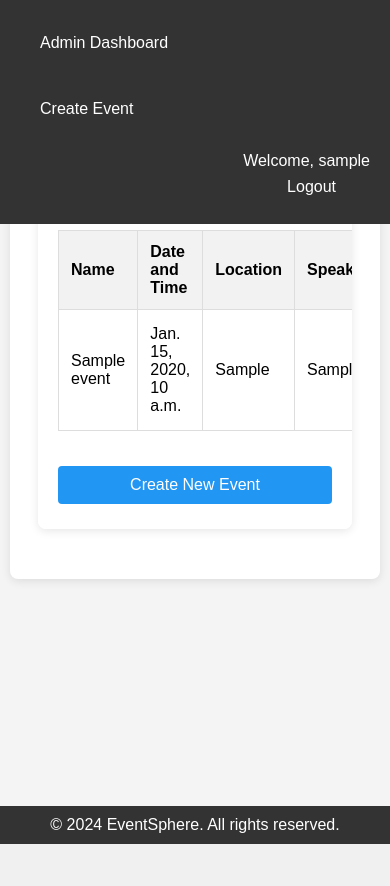
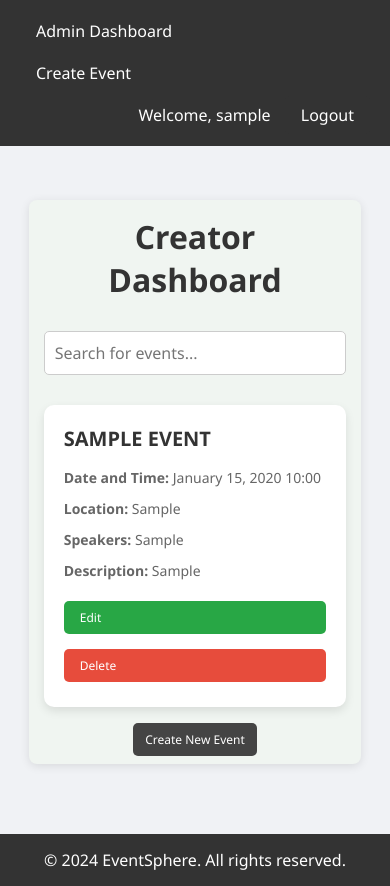
Before and after one commit to gcivil-nyu-org/wed-fall24-team3, a Django app: page /creator/ in a window 390 px wide. Before the commit the page ends 844 px from the top, so only its background shows below. Run offline with Django 5.2, Linux system fonts and the light colour scheme; a user stored in the database is signed in; tables that the repository leaves empty hold one stand-in row (values such as "Sample post").

Commit message:
UI changes

```diff
--- a/eventsphere/events/templates/events/creator_dashboard.html
+++ b/eventsphere/events/templates/events/creator_dashboard.html
@@ -1,195 +1,291 @@
 {% extends 'base.html' %}
+{% load static %}
 
 {% block title %}Creator Dashboard{% endblock %}
 
-{% block content %}
-<head>
+{% block extra_head %}
     <style>
-        /* Inline CSS styles */
-        body {
-            font-family: Arial, sans-serif;
-            background-color: #f4f4f4;
-            margin: 0;
-            padding: 0;
-        }
+        /* Creator Dashboard Specific Styles */
 
-        /* Navigation styles */
-        nav {
-            background-color: #333;
-            overflow: hidden;
-        }
-
-        nav ul {
-            list-style-type: none;
-            margin: 0;
-            padding: 0;
-        }
-
-        nav ul li {
-            float: left;
-        }
-
-        nav ul li a {
-            display: block;
-            color: white;
-            text-align: center;
-            padding: 14px 20px;
-            text-decoration: none;
-        }
-
-        nav ul li a:hover {
-            background-color: #111;
-        }
-
-        /* Clear floats */
-        nav::after {
-            content: "";
-            clear: both;
-            display: table;
-        }
-
-        /* Container styles */
-        .container {
+        /* Dashboard Container */
+        .dashboard-container {
             width: 90%;
-            max-width: 800px;
-            margin: 30px auto;
-            background-color: white;
+            max-width: 1200px;
+            margin: 120px auto 50px; /* Adjusted top margin to account for fixed navbar */
+            background-color: #f0f5f1; /* Very light green background */
             padding: 20px;
             border-radius: 8px;
             box-shadow: 0 2px 10px rgba(0, 0, 0, 0.1);
-            overflow-x: auto;
         }
 
         h1 {
             text-align: center;
             margin-bottom: 30px;
+            color: #333;
+            font-family: 'Segoe UI', Tahoma, Geneva, Verdana, sans-serif;
         }
 
-        /* Table styles */
-        table {
-            width: 100%;
-            border-collapse: collapse;
+        /* Search Bar */
+        .search-bar {
             margin-bottom: 30px;
+            text-align: center;
         }
 
-        table th, table td {
-            padding: 12px;
-            border: 1px solid #ddd;
-            text-align: left;
+        .search-bar input {
+            width: 80%;
+            max-width: 600px;
+            padding: 10px;
+            font-size: 16px;
+            border-radius: 5px;
+            border: 1px solid #ccc;
+            outline: none;
+            font-family: 'Segoe UI', Tahoma, Geneva, Verdana, sans-serif;
+            transition: border-color 0.3s ease;
         }
 
-        table th {
-            background-color: #f2f2f2;
+        .search-bar input:focus {
+            border-color: #28a745; /* Green border when focused */
         }
 
-        table tr:hover {
-            background-color: #f9f9f9; /* Row hover effect */
+        /* Card Grid Layout */
+        .card-grid {
+            display: grid;
+            grid-template-columns: repeat(auto-fill, minmax(280px, 1fr));
+            gap: 20px;
         }
 
-        /* Button styles */
-        .btn-edit, .btn-delete, .cta-button {
-            background-color: #4CAF50; /* Default button color */
+        /* Individual Event Card */
+        .card {
+            background-color: #ffffff; /* Pure white card background */
+            border-radius: 10px;
+            padding: 20px;
+            box-shadow: 0 4px 10px rgba(0, 0, 0, 0.1);
+            display: flex;
+            flex-direction: column;
+            justify-content: space-between;
+            transition: transform 0.3s, box-shadow 0.3s;
+        }
+
+        .card:hover {
+            transform: translateY(-5px);
+            box-shadow: 0 8px 15px rgba(0, 0, 0, 0.2);
+        }
+
+        .card h3 {
+            font-size: 22px;
+            color: #333333; /* Dark gray text */
+            margin-bottom: 15px;
+            font-weight: bold;
+            text-transform: uppercase;
+            font-family: 'Segoe UI', Tahoma, Geneva, Verdana, sans-serif;
+        }
+
+        .card p {
+            margin-bottom: 10px;
+            color: #666666; /* Medium gray for secondary text */
+            font-size: 16px;
+            line-height: 1.5;
+            font-family: 'Segoe UI', Tahoma, Geneva, Verdana, sans-serif;
+        }
+
+        .card .actions {
+            display: flex;
+            justify-content: flex-start; /* Align buttons side by side */
+            gap: 10px; /* Add space between buttons */
+            margin-top: 10px;
+        }
+
+        /* Action Buttons */
+        .btn-edit, .btn-delete {
+            padding: 10px 20px;
+            border-radius: 5px;
             color: white;
-            padding: 10px 15px;
-            text-align: center;
             text-decoration: none;
-            display: inline-block;
-            border-radius: 4px;
-            transition: background-color 0.3s;
-            margin: 5px; /* Add spacing between buttons */
+            font-size: 14px;
+            cursor: pointer;
+            transition: background-color 0.3s, transform 0.2s;
+            border: none;
+            font-family: 'Segoe UI', Tahoma, Geneva, Verdana, sans-serif;
+        }
+
+        .btn-edit {
+            background-color: #28a745; /* Green for Edit button */
         }
 
         .btn-edit:hover {
-            background-color: #45a049;
+            background-color: #218838; /* Darker green on hover */
+            transform: translateY(-2px);
         }
 
         .btn-delete {
-            background-color: rgb(186, 46, 46);
+            background-color: #e74c3c; /* Soft red for Delete button */
         }
 
         .btn-delete:hover {
-            background-color: rgb(244, 7, 7);
+            background-color: #c0392b; /* Darker red on hover */
+            transform: translateY(-2px);
         }
 
-        .cta-button {
-            background-color: #2196F3; /* CTA button color */
+        /* Create Event Button */
+        .btn-create-event {
+            background-color: #444444; /* Gray for Create Event button */
+            color: white;
+            padding: 10px 15px;
+            border-radius: 5px;
+            text-decoration: none;
+            transition: background-color 0.3s ease, transform 0.2s;
+            font-family: 'Segoe UI', Tahoma, Geneva, Verdana, sans-serif;
+            font-size: 14px;
         }
 
-        .cta-button:hover {
-            background-color: #0b7dda;
+        .btn-create-event:hover {
+            background-color: #575757; /* Darker gray on hover */
+            transform: translateY(-2px);
         }
 
-        /* Footer styles */
-        footer {
-            text-align: center;
-            padding: 10px;
-            background-color: #333;
-            color: white;
-            position: fixed;
-            width: 100%;
-            bottom: 0;
+        /* Responsive Styles */
+        @media (max-width: 768px) {
+            .dashboard-container {
+                width: 95%;
+                padding: 15px;
+            }
+
+            .search-bar input {
+                width: 90%;
+            }
+
+            .card h3 {
+                font-size: 20px;
+            }
+
+            .card p {
+                font-size: 14px;
+            }
+
+            .btn-edit, .btn-delete {
+                padding: 8px 16px;
+                font-size: 12px;
+            }
+
+            .btn-create-event {
+                padding: 8px 12px;
+                font-size: 12px;
+            }
         }
 
-        /* Responsive styles */
-        @media (max-width: 600px) {
-            nav ul li {
-                float: none;
+        @media (max-width: 480px) {
+            .card-grid {
+                grid-template-columns: 1fr;
             }
 
-            .container {
-                width: 95%;
+            .actions {
+                flex-direction: column;
+                align-items: stretch;
             }
 
-            .btn-edit, .btn-delete, .cta-button {
-                width: 100%; /* Full width buttons on small screens */
-                margin: 5px 0; /* Stack buttons vertically */
+            .btn-edit, .btn-delete {
+                width: 100%;
+                margin-bottom: 5px;
+            }
+
+            /* Adjust navigation for mobile */
+            nav .nav-right {
+                display: none; /* Hide logout button on smaller screens */
+            }
+
+            nav .hamburger {
+                display: flex;
+            }
+
+            nav .nav-left {
+                display: none;
+            }
+
+            .dropdown-menu {
+                right: 10px;
+                top: 50px;
+            }
+
+            /* Ensure the search bar input takes full width */
+            .search-bar input {
+                width: 100%;
             }
         }
     </style>
-</head>
-<div class="container">
-    <!-- <h1>Welcome, {{ user.username }}!</h1> -->
-    <h2>Here are the events you have created and the number of tickets sold for each:</h2>
-    <br>
-    <table>
-        <tr>
-            <th>Name</th>
-            <th>Date and Time</th>
-            <th>Location</th>
-            <th>Speakers</th>
-            <th>Description</th>
-            <th>Total tickets</th>
-            <th>Remaining tickets</th>
-            <th>Actions</th>
-        </tr>
-        {% for event in events %}
-            <tr>
-                <td>{{ event.name }}</td>
-                <td>{{ event.date_time }}</td>
-                <td>{{ event.location }}</td>
-                <td>{{ event.speakers }}</td>
-                <td>{{ event.schedule }}</td>
-                <td>{{ event.numTickets }}</td>
-                <td>{{ event.tickets_left }}</td>
-                <td>
-                    <a href="{% url 'update_event' event.id %}" class="btn-edit">Edit</a>
-                    <a href="{% url 'delete_event' event.id %}" class="btn-delete">Delete</a>
-                </td>
-            </tr>
-        {% empty %}
-            <tr>
-                <td colspan="6">No events found.</td>
-            </tr>
-        {% endfor %}
-    </table>
+{% endblock %}
 
-    <!-- Call to action buttons -->
-    <div style="margin-top: 20px;">
-        <a href="{% url 'create_event' %}" class="cta-button">Create New Event</a>
-        <!-- <form action="{% url 'creator_login' %}" method="POST" style="display:inline-block;">
-            {% csrf_token %}
-            <button type="submit" class="cta-button" style="background-color: #f44336;">Logout</button>
-        </form> -->
+{% block content %}
+    <div class="dashboard-container">
+        <h1>Creator Dashboard</h1>
+
+        <!-- Search Bar -->
+        <div class="search-bar">
+            <input type="text" id="searchInput" placeholder="Search for events..." onkeyup="filterEvents()">
+        </div>
+
+        <!-- Event Cards -->
+        <div class="card-grid" id="eventGrid">
+            {% for event in events %}
+                <div class="card">
+                    <h3>{{ event.name }}</h3>
+                    <p><strong>Date and Time:</strong> {{ event.date_time|date:"F d, Y H:i" }}</p>
+                    <p><strong>Location:</strong> {{ event.location }}</p>
+                    <p><strong>Speakers:</strong> {{ event.speakers }}</p>
+                    <p><strong>Description:</strong> {{ event.schedule|truncatechars:100 }}</p>
+                    <div class="actions">
+                        <a href="{% url 'update_event' event.id %}" class="btn-edit">Edit</a>
+                        <a href="{% url 'delete_event' event.id %}" class="btn-delete" onclick="return confirm('Are you sure you want to delete this event?');">Delete</a>
+                    </div>
+                </div>
+            {% empty %}
+                <p style="text-align: center; font-size: 18px; color: #666;">No events found.</p>
+            {% endfor %}
+        </div>
+
+        <!-- Call to Action Button -->
+        <div style="text-align: center; margin-top: 20px;">
+            <a href="{% url 'create_event' %}" class="btn-create-event">Create New Event</a>
+        </div>
     </div>
-</div>
 {% endblock %}
+
+{% block extra_js %}
+    <script>
+        // Toggle dropdown menu (if using hamburger menu)
+        function toggleDropdown() {
+            const dropdown = document.getElementById('dropdownMenu');
+            dropdown.style.display = dropdown.style.display === 'block' ? 'none' : 'block';
+        }
+
+        // Search and filter events
+        function filterEvents() {
+            const input = document.getElementById('searchInput').value.toLowerCase();
+            const cards = document.querySelectorAll('.card');
+
+            cards.forEach(card => {
+                const eventName = card.querySelector('h3').innerText.toLowerCase();
+                const eventLocation = card.querySelector('p:nth-child(3)').innerText.toLowerCase();
+                const eventSpeakers = card.querySelector('p:nth-child(4)').innerText.toLowerCase();
+                const eventDescription = card.querySelector('p:nth-child(5)').innerText.toLowerCase();
+
+                if (
+                    eventName.includes(input) ||
+                    eventLocation.includes(input) ||
+                    eventSpeakers.includes(input) ||
+                    eventDescription.includes(input)
+                ) {
+                    card.style.display = 'flex';
+                } else {
+                    card.style.display = 'none';
+                }
+            });
+        }
+
+        // Close dropdown when clicked outside
+        window.onclick = function(event) {
+            if (!event.target.matches('.hamburger') && !event.target.closest('.dropdown-menu')) {
+                document.getElementById('dropdownMenu').style.display = 'none';
+            }
+        }
+    </script>
+{% endblock %}
```
Also changed, not shown: eventsphere/events/templates/events/create_event.html (+51 -40 lines), eventsphere/events/templates/events/creator_profile.html (+98 -81 lines).
